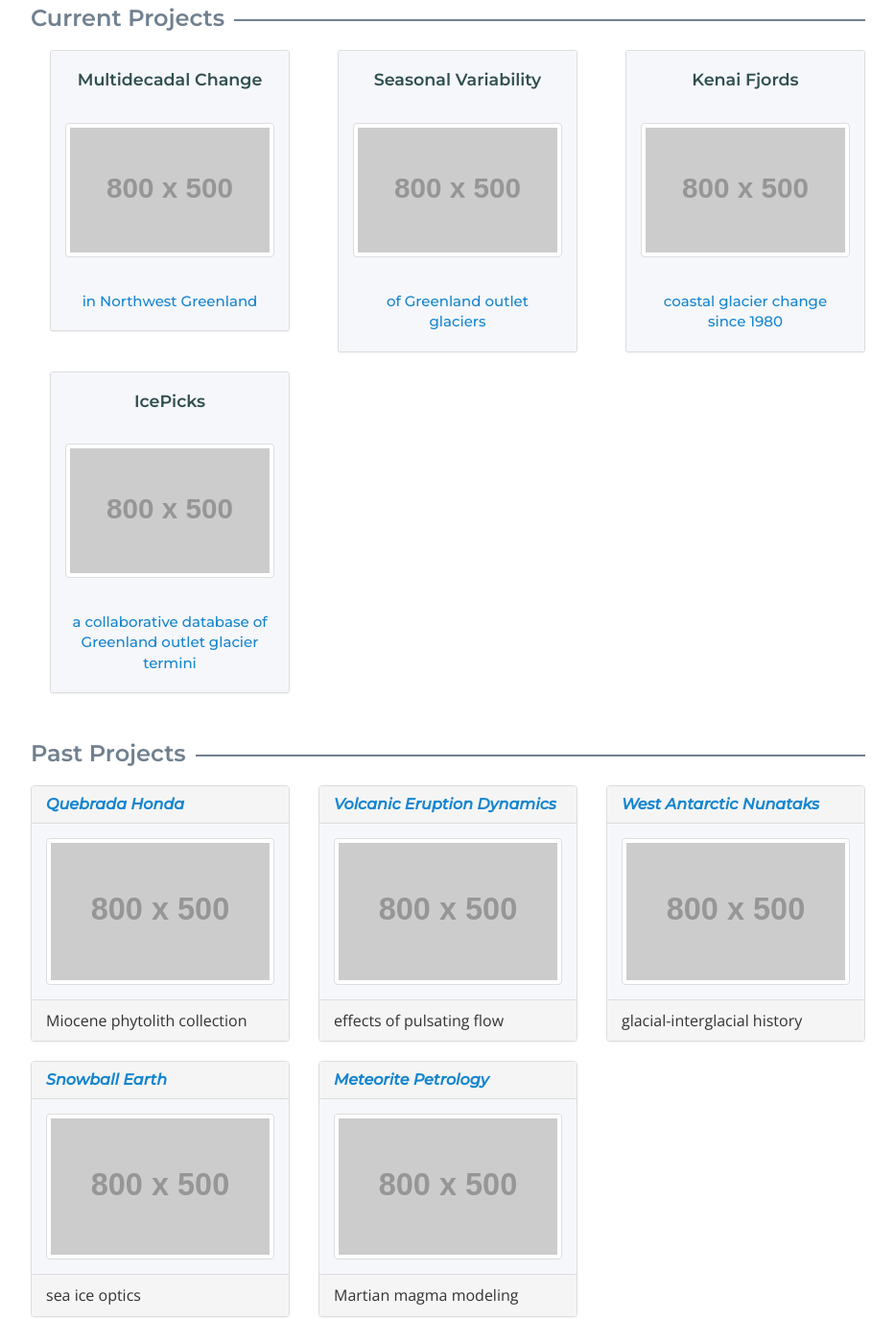
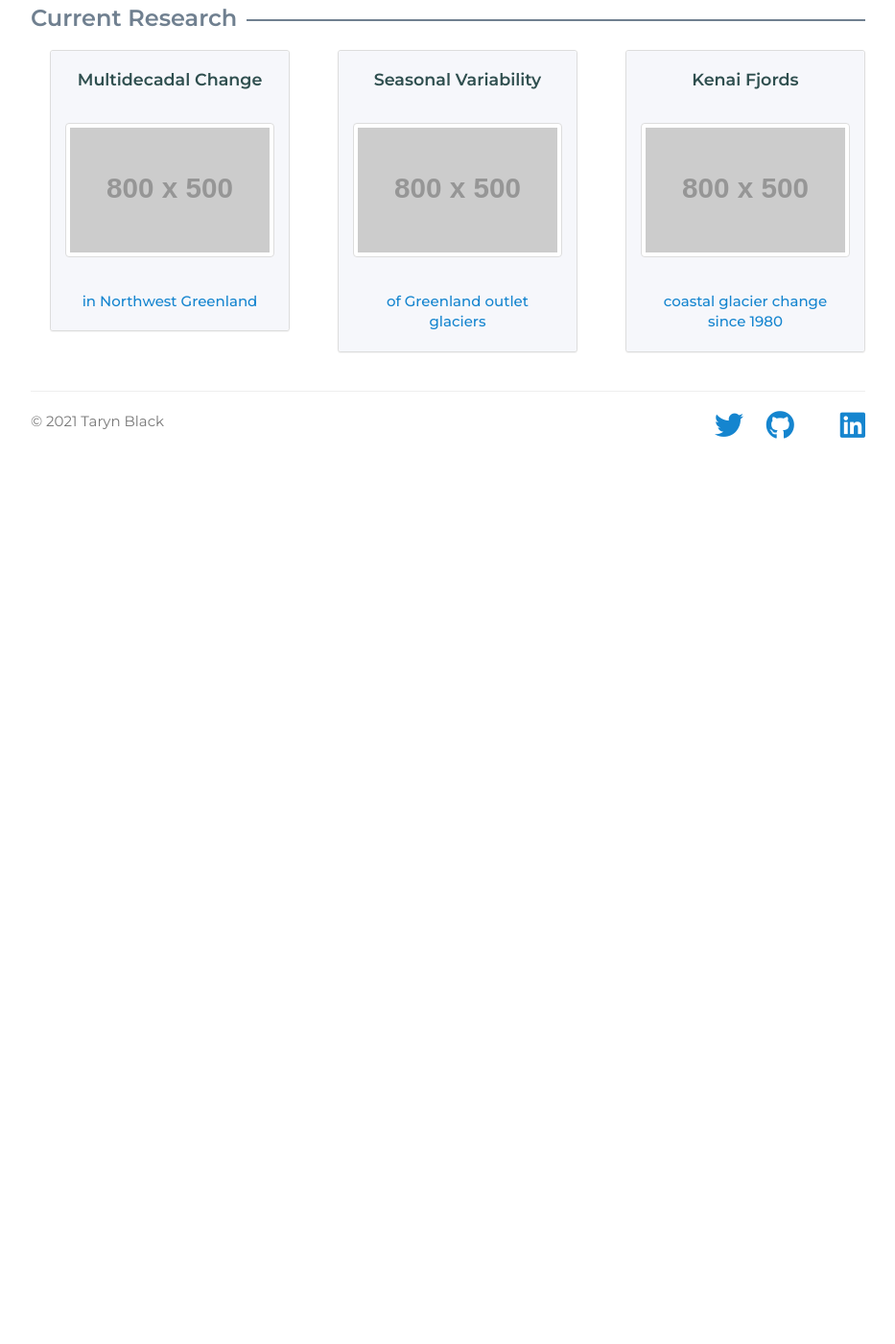
Before and after one commit to tarynblack/tarynblack.github.io, a Jekyll site: the page built from projects.html, in a window 1280 px wide and 1400 px high, scrolled down 308 px. Shown: the whole window at 96% size, without its empty margins (173-1106 px from the left). Built offline with Jekyll 4.4.1, drawn with Linux system fonts in a browser that asks for light colours; nearby versions of some CDN libraries; a style sheet for code colours, icons or effects is not loaded; after the commit the page ends 900 px from its top, so only the background shows below that; some of the changed text lies outside the part shown.

Commit message:
Remove comm and project pages until written

```diff
--- a/index.html
+++ b/index.html
@@ -44,7 +44,7 @@ title: Home | Taryn Black
       </div>
       <div class="col-sm-8">
 
-        <p>I am a PhD candidate in the <a href="https://www.ess.washington.edu/" target="_blank">Department of Earth and Space Sciences</a> and the <a href="http://psc.apl.uw.edu/" target="_blank">Polar Science Center</a> at the University of Washington. I use satellite images to measure changes in coastal glacier extent in Greenland and Alaska, to better understand how these glaciers are responding to climate change. See <a href="projects.html">Projects</a> for more information about my current work.</p>
+        <p>I am a PhD candidate in the <a href="https://www.ess.washington.edu/" target="_blank">Department of Earth and Space Sciences</a> and the <a href="http://psc.apl.uw.edu/" target="_blank">Polar Science Center</a> at the University of Washington. I use satellite images to measure changes in coastal glacier extent in Greenland and Alaska, to better understand how these glaciers are responding to climate change.</p> <!--See <a href="projects.html">Projects</a> for more information about my current work.</p> -->
 
 	<p>I am an experienced science communicator and currently serve on the board of the <a href="https://www.engage-science.space/" target="_blank">Engage</a> science communication program at UW. I share stories about earth science and my career path in various capacities, including in grade schools, pubs, and as a science guide with <a href="https://mountainmadness.com/" target="_blank">Mountain Madness</a>.</p>
 
--- a/navbar.html
+++ b/navbar.html
@@ -11,8 +11,8 @@
                <li id="about"><a class="montserrat" href="/index.html">About</a></li>
                <li id="research"><a class="montserrat" href="/research.html">Research</a></li>
                <li id="teaching"><a class="montserrat" href="/teaching.html">Teaching</a></li>
-               <li id="communication"><a class="montserrat" href="/communication.html">Communication</a></li>
-               <li id="projects"><a class="montserrat" href="/projects.html">Projects</a></li>
+               <!-- <li id="communication"><a class="montserrat" href="/communication.html">Communication</a></li> -->
+               <!-- <li id="projects"><a class="montserrat" href="/projects.html">Projects</a></li> -->
                <li id="cv"><a class="montserrat" href="/cv.html">CV</a></li>
             </ul>
          </div><!-- /.navbar-collapse -->
--- a/projects.html
+++ b/projects.html
@@ -15,7 +15,7 @@ title: Projects | Taryn Black
 
       <div class="row">
          <div class="col-sm-12">
-            <h3 class="push-down-3"><span>Current Projects</span></h3>
+            <h3 class="push-down-3"><span>Current Research</span></h3>
          </div>
       </div>
 
@@ -60,7 +60,7 @@ title: Projects | Taryn Black
             </a>
          </div>
 
-         <div class="col-sm-6 col-md-4">
+         <!-- <div class="col-sm-6 col-md-4">
             <a href="/projects/icepicks.html">
                <div class="panel panel-default">
                   <div class="panel-heading">
@@ -71,12 +71,12 @@ title: Projects | Taryn Black
                   <div class="panel-footer">a collaborative database of Greenland outlet glacier termini</div>
                </div>
             </a>
-         </div>
+         </div> -->
 
       </div>
 
 
-      <div class="row">
+      <!-- <div class="row">
          <div class="col-sm-12">
             <h3 class="push-down-3"><span>Past Projects</span></h3>
          </div>
@@ -139,7 +139,7 @@ title: Projects | Taryn Black
             </div>
          </div>
 
-      </div>
+      </div> -->
 
 
 
--- a/teaching.html
+++ b/teaching.html
@@ -12,7 +12,7 @@ title: Teaching | Taryn Black
           <cite title="source title">&mdash; Source/Author</cite>
         </blockquote> -->
 
-        <p>I teach courses and laboratory sections at a range of levels and both within and outside my primary expertise in glaciology and geophysics. Although my graduate studies have been fully funded, I have sought opportunities to gain teaching experience when possible, both in and out of the classroom. For more on my work outside the university, see my <a href="communication.html">Communication</a>.</p>
+        <p>I teach courses and laboratory sections at a range of levels and both within and outside my primary expertise in glaciology and geophysics. Although my graduate studies have been fully funded, I have sought opportunities to gain teaching experience when possible, both in and out of the classroom.</p> <!--For more on my work outside the university, see my <a href="communication.html">Communication</a>.</p>-->
         <!-- <p>For more on my pedagogical approach, see my <a href="#" title="link to teaching philosophy" target="_blank">Teaching Philosophy</a>.</p> -->
 
 
```
